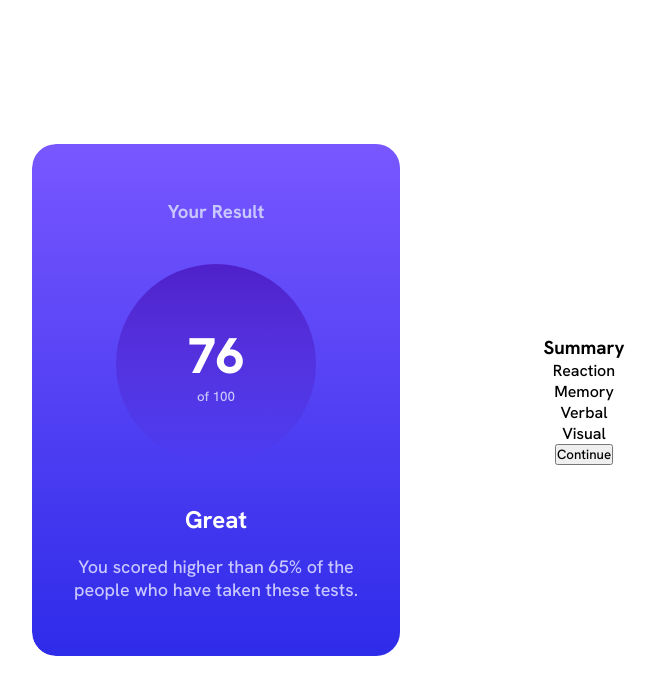
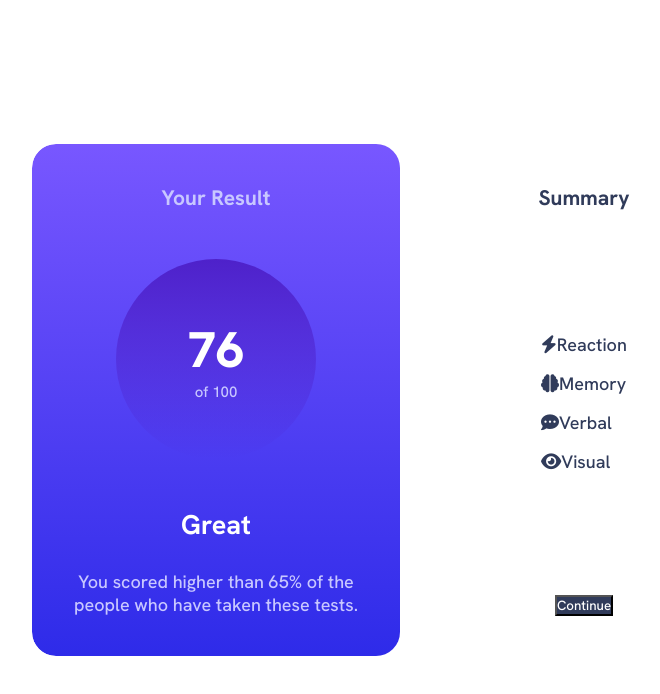
Before and after one commit to ol-berry01/results-summary-component, a website: page index.html in a window 1280 px wide. Shown: the whole page, without its empty margins (240-900 px from the left). Drawn offline with Linux system fonts and the light colour scheme.

Commit message:
Base summary card styles

```diff
--- a/index.html
+++ b/index.html
@@ -5,6 +5,7 @@
     <meta name="viewport" content="width=device-width, initial-scale=1.0">
 
     <link rel="stylesheet" href="dist/style.css">
+    <link rel="stylesheet" href="//cdnjs.cloudflare.com/ajax/libs/font-awesome/6.4.2/css/all.min.css">
     <title>Document</title>
 </head>
 <body>
@@ -21,10 +22,12 @@
             </div>
             <div class="card-summary">
                 <h3 class="card-summary-title">Summary</h3>
-                <div class="card-summary-reaction"><i></i>Reaction</div>
-                <div class="card-summary-memory"><i></i>Memory</div>
-                <div class="card-summary-verbal"><i></i>Verbal</div>
-                <div class="card-summary-visual"><i></i>Visual</div>
+                <div class="card-summary-items">
+                    <div class="card-summary-item reaction"><i class="fa-solid fa-bolt"></i>Reaction</div>
+                    <div class="card-summary-item memory"><i class="fa-solid fa-brain"></i>Memory</div>
+                    <div class="card-summary-item verbal"><i class="fa-solid fa-comment-dots"></i>Verbal</div>
+                    <div class="card-summary-item visual"><i class="fa-solid fa-eye"></i>Visual</div>
+                </div>
                 <button class="card-summary-continue">Continue</button>
             </div>
         </div>
--- a/src/03-containers/_container.scss
+++ b/src/03-containers/_container.scss
@@ -11,6 +11,7 @@
     width: 23.5rem;
     border-radius: 1.5rem;
     overflow: hidden;
+    font-size: 1.125rem;
     display: grid;
     grid-template-columns: 1fr;
 
@@ -22,9 +23,11 @@
 
     &-results,
     &-summary {
+        padding: 2.5rem;
+        font-size: 1.125rem;
         display: flex;
         flex-direction: column;
-        justify-content: center;
+        justify-content: space-between;
         align-items: center;
     }
 
@@ -32,7 +35,6 @@
         background-color: $lightSlateBlue;
         background: linear-gradient($lightSlateBlue 0%, $lightRoyalBlue 100%);
         color: $lightLavender;
-        padding: 1.5rem;
         border-radius: 1.5rem;
         overflow: hidden;
         text-align: center;
@@ -61,4 +63,27 @@
             color: $white;
         }
     }
+
+    &-summary {
+        color: $darkGrayBlue;
+        display: flex;
+        flex-direction: column;
+        justify-content: space-between;
+
+        &-items {
+            display: flex;
+            flex-direction: column;
+            justify-content: space-between;
+            gap: 1rem;
+        }
+
+        &-item {
+            border-radius: 0.625rem;
+        }
+
+        &-continue {
+            background-color: $darkGrayBlue;
+            color: $white;
+        }
+    }
 }
```
Also changed, not shown: dist/style.css.
